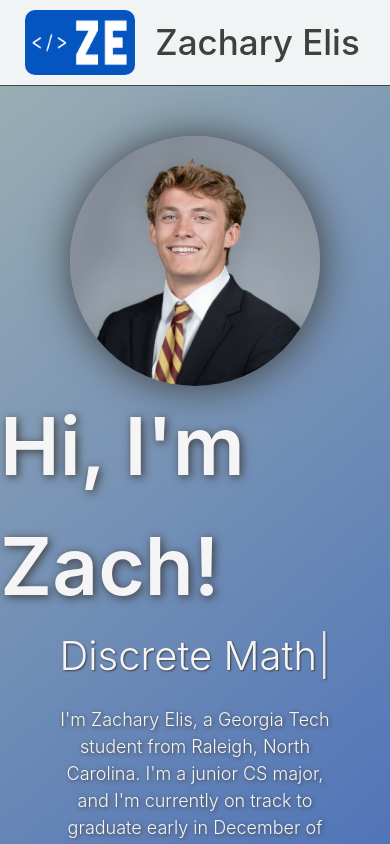
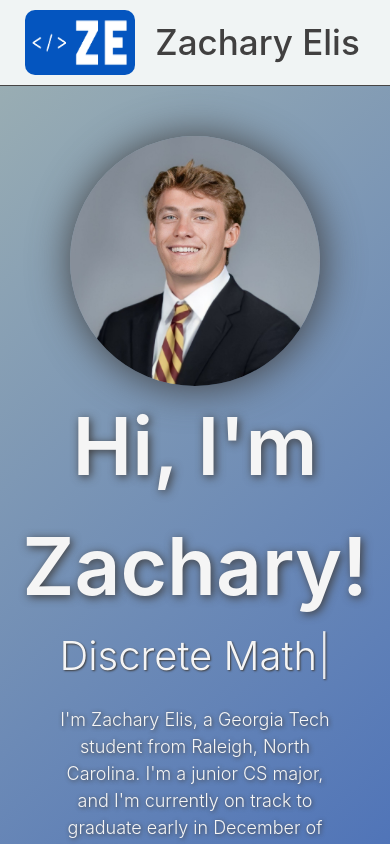
Before and after one commit to zacharyelis/ZWE-Personal-Website, a JavaScript app: page / in a window 390 px wide. Shown: the top 844 px of the page. Built offline with nearby package versions, Linux system fonts and the light colour scheme; the HTML template or start-up script is replaced by a standard one.

Commit message:
mobile spacing

```diff
--- a/src/components/AboutMe/aboutMe.css
+++ b/src/components/AboutMe/aboutMe.css
@@ -16,13 +16,11 @@
 
 .about-me-header {
     justify-content: center;
-    align-items: center;
+    text-align: center;
     font-size: 80px;
     font-weight: 600;
     color: whitesmoke;
     text-shadow: 2px 2px 10px rgb(63, 62, 62);
-    margin-left: auto;
-    margin-right: auto;
 }
 
 .type-area {
@@ -55,5 +53,4 @@
         padding-top: 50px;
         padding-bottom: 20px;
     }
-
 }
--- a/src/components/AboutMe/aboutMe.js
+++ b/src/components/AboutMe/aboutMe.js
@@ -8,7 +8,7 @@ export default function aboutMe() {
             <div className="d-flex picture-area">
                 <img src={ProfilePhoto} className="profile-photo" alt="Zachary's Profile Pic"/>
             </div>
-            <div className="d-flex about-me-header">Hi, I'm Zach!</div>
+            <div className="d-flex about-me-header"> Hi, I'm Zachary!</div>
             <div className="d-flex type-area">
                 <Typewriter
                 options={{
--- a/src/components/Experience/experience.css
+++ b/src/components/Experience/experience.css
@@ -72,7 +72,7 @@
     }
 
     .experience-area {
-        padding-left: 10px;
-        padding-right: 10px;
+        padding-left: 30px;
+        padding-right: 30px;
     }
 }
```
